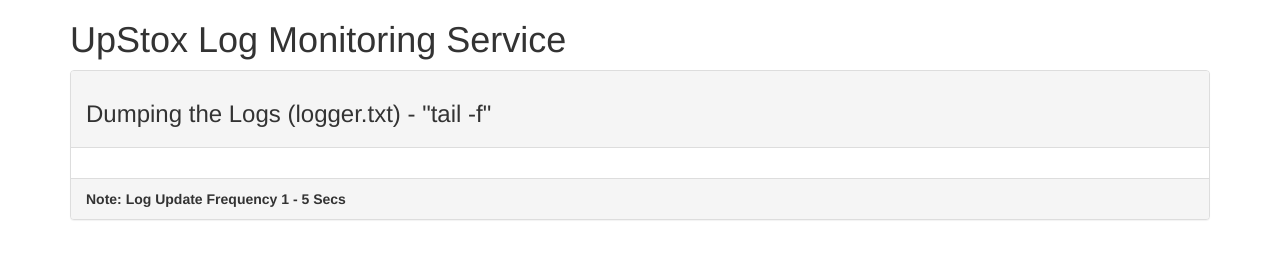
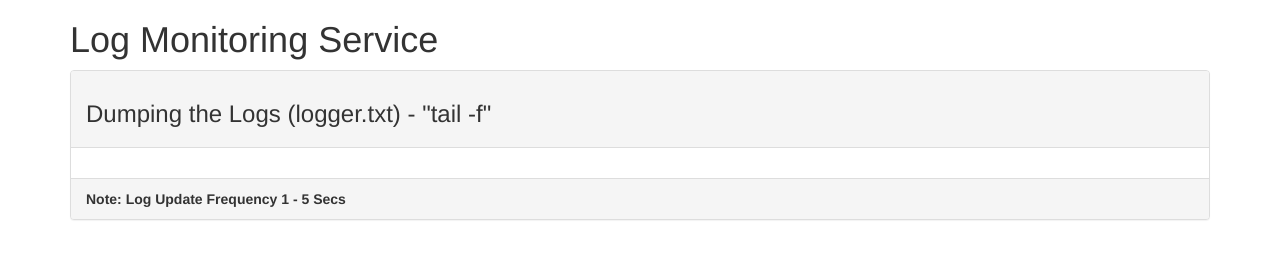
Before and after one commit to nandish-asangi/log_monitoring, a website: page index.html in a window 1280 px wide. Drawn offline with nearby package versions, Linux system fonts and the light colour scheme; no server answers.

Commit message:
Minor Changes

```diff
--- a/index.html
+++ b/index.html
@@ -22,7 +22,7 @@
 <body>
 
 <div class="container">
-  <h1>UpStox Log Monitoring Service</h1>
+  <h1>Log Monitoring Service</h1>
   <div class="panel panel-default">
     <div class="panel-heading"><h3>Dumping the Logs (logger.txt) - "tail -f"</h3></div>
     <div class="panel-body" id='messages'></div>
```
